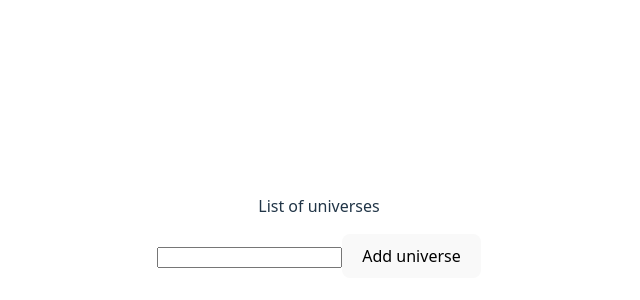
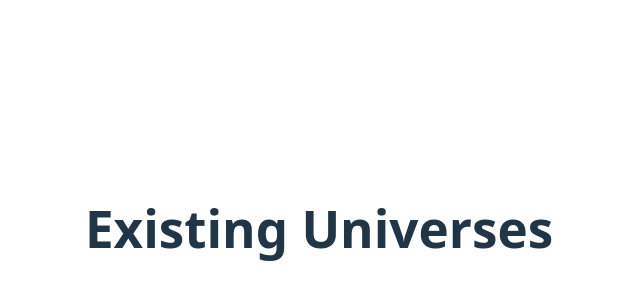
Before and after one commit to nikitasheremet/TaleGrid, a Vue app: page / in a window 1280 px wide. Shown: the part 172-472 px from the top of the page, without its empty margins (321-961 px from the left). Built offline with nearby package versions, Linux system fonts and the light colour scheme.

Commit message:
update home view to move the displayed data into its own components with a custom hook

```diff
--- /dev/null
+++ b/src/components/error/Error.vue
@@ -0,0 +1,13 @@
+<script lang="ts" setup>
+import { defineProps } from "vue";
+
+const { error } = defineProps<{
+  error: string | Error;
+}>();
+</script>
+
+<template>
+  <p>{{ error }}</p>
+</template>
+
+<style scoped></style>
--- /dev/null
+++ b/src/components/universes/ExistingUniverses.vue
@@ -0,0 +1,21 @@
+<script lang="ts" setup>
+import type { Universe } from "../../types/universe";
+
+const { universes } = defineProps<{
+  universes: Universe[];
+}>();
+</script>
+
+<template>
+  <h1>Existing Universes</h1>
+  <ul>
+    <RouterLink
+      :to="`/universe/${universe.name}/${universe.id}`"
+      v-for="universe in universes"
+    >
+      {{ universe.name }}
+    </RouterLink>
+  </ul>
+</template>
+
+<style scoped></style>
--- /dev/null
+++ b/src/components/universes/Universes.vue
@@ -0,0 +1,14 @@
+<script lang="ts" setup>
+import Error from "../error/Error.vue";
+import ExistingUniverses from "./ExistingUniverses.vue";
+import { useGetUniverses } from "./hooks/useGetUniverses";
+
+const { existingUniverses, error } = useGetUniverses();
+</script>
+
+<template>
+  <ExistingUniverses :universes="existingUniverses" />
+  <Error v-if="error" :error="error" />
+</template>
+
+<style scoped></style>
--- /dev/null
+++ b/src/components/universes/hooks/useGetUniverses.ts
@@ -0,0 +1,24 @@
+import { onMounted, ref } from "vue";
+import type { Universe } from "../../../types/universe";
+import { getAllUniverses } from "../../../service/universe/getAllUniverses";
+
+export function useGetUniverses() {
+  const existingUniverses = ref<Universe[]>([]);
+  const error = ref<Error | undefined>(undefined);
+
+  onMounted(async () => {
+    try {
+      const universes = await getAllUniverses();
+      existingUniverses.value = universes;
+    } catch (err) {
+      if (err instanceof Error) {
+        error.value = err;
+      }
+    }
+  });
+
+  return {
+    existingUniverses,
+    error,
+  };
+}
--- a/src/db/db.ts
+++ b/src/db/db.ts
@@ -12,7 +12,7 @@ export async function openDB() {
       db = request.result;
 
       try {
-        db.createObjectStore("universes", { keyPath: "name" });
+        db.createObjectStore("universes", { keyPath: "id" });
         db.createObjectStore("tables", { keyPath: "id" });
 
         const columnObjectStore = db.createObjectStore("columns", {
--- /dev/null
+++ b/src/repository/universe/getUniverses.ts
@@ -0,0 +1,27 @@
+import { db } from "../../db/db";
+import type { Universe } from "../../types/universe";
+
+export async function getUniverses(): Promise<Universe[]> {
+  return new Promise((resolve, reject) => {
+    const readTransaction = db.transaction("universes", "readonly");
+    const universesObjectStore = readTransaction.objectStore("universes");
+    const getAllRequest = universesObjectStore.getAll();
+    getAllRequest.onsuccess = () => {
+      resolve(convertIndexDbUniversesToUniverses(getAllRequest.result));
+    };
+    getAllRequest.onerror = () => {
+      reject(getAllRequest.error);
+    };
+  });
+}
+
+function convertIndexDbUniversesToUniverses(universe: any[]): Universe[] {
+  return universe.map((universe) => convertIndexDbUniverseToUniverse(universe));
+}
+
+function convertIndexDbUniverseToUniverse(universe: any): Universe {
+  return {
+    id: universe.id,
+    name: universe.name,
+  };
+}
--- a/src/router/router.ts
+++ b/src/router/router.ts
@@ -4,7 +4,10 @@ import { HomeView, SelectedUniverseView, SelectedTableView } from "../views";
 
 const routes = [
   { path: "/", component: HomeView },
-  { path: "/universe/:universe", component: SelectedUniverseView },
+  {
+    path: "/universe/:universeName/:universeId",
+    component: SelectedUniverseView,
+  },
   {
     path: "/universe/:universe/table/:tableName/:tableId",
     component: SelectedTableView,
--- /dev/null
+++ b/src/service/universe/getAllUniverses.ts
@@ -0,0 +1,6 @@
+import { getUniverses } from "../../repository/universe/getUniverses";
+import type { Universe } from "../../types/universe";
+
+export async function getAllUniverses(): Promise<Universe[]> {
+  return await getUniverses();
+}
--- /dev/null
+++ b/src/types/universe.ts
@@ -0,0 +1,4 @@
+export interface Universe {
+  id: string;
+  name: string;
+}
--- a/src/views/HomeView.vue
+++ b/src/views/HomeView.vue
@@ -1,40 +1,9 @@
 <script lang="ts" setup>
-import { onMounted, ref } from "vue";
-import { db } from "../db/db";
-import { store } from "../store/store";
-
-const universes = ref<string[]>([]);
-
-onMounted(async () => {
-  universes.value = await store.getAllUniverses();
-});
-
-const newUniverse = ref("");
-function addUniverse() {
-  if (newUniverse.value) {
-    try {
-      universes.value.push(newUniverse.value);
-      const transaction = db.transaction("universes", "readwrite");
-      const objectStore = transaction.objectStore("universes");
-      objectStore.add({ name: newUniverse.value });
-    } catch (error) {
-      console.error(error);
-    }
-
-    newUniverse.value = "";
-  }
-}
+import Universes from "../components/universes/Universes.vue";
 </script>
 
 <template>
-  <p>List of universes</p>
-  <div>
-    <RouterLink :to="`/universe/${universe}`" v-for="universe in universes">
-      {{ universe }}
-    </RouterLink>
-  </div>
-  <input type="text" v-model="newUniverse" />
-  <button @click="addUniverse">Add universe</button>
+  <Universes />
 </template>
 
 <style scoped></style>
```
Also changed, not shown: src/components/universes/AddUniverses.vue (added).
